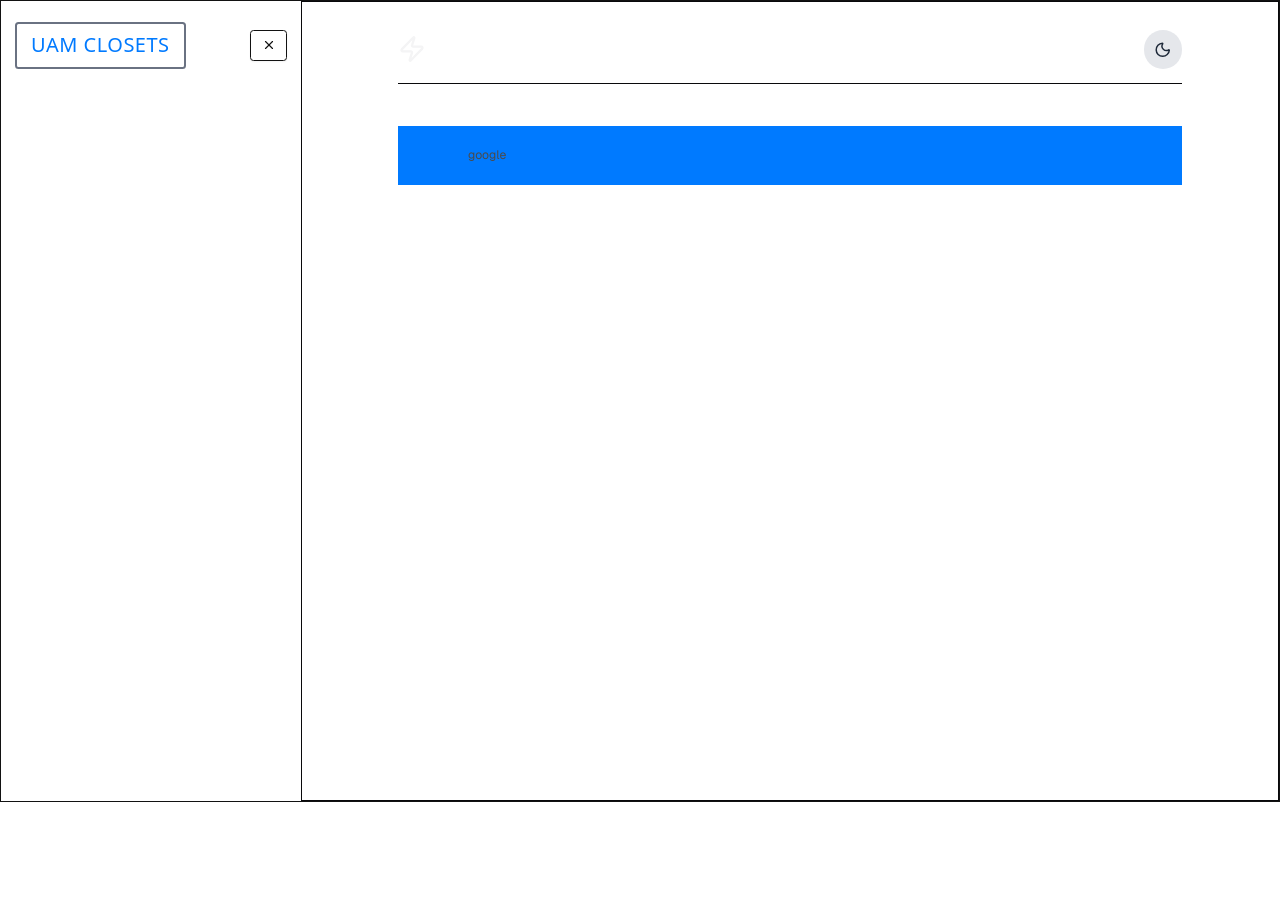
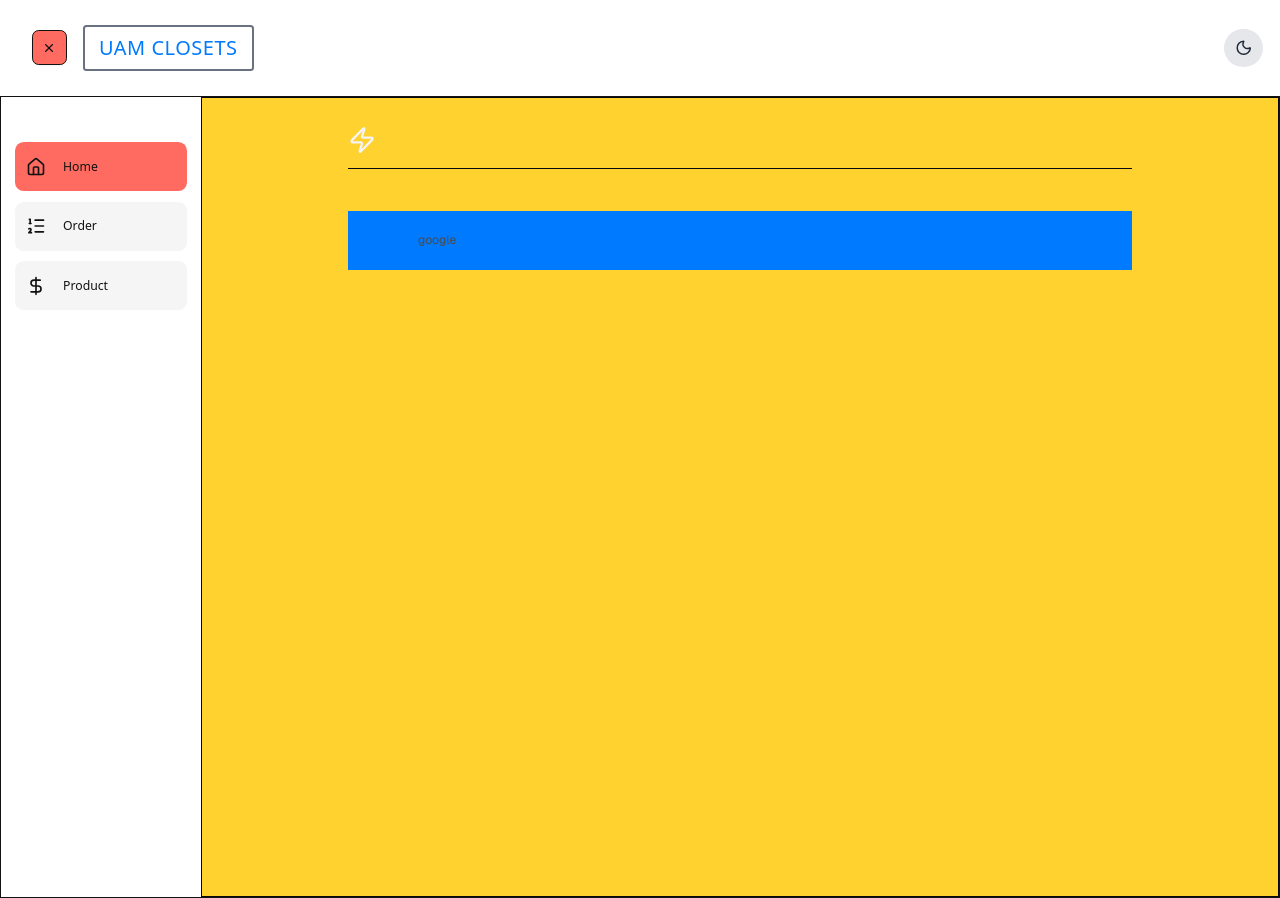
Before and after one commit to wetwan/dashboard-mamah, a Next.js app: page / in a window 1280 px wide. Both pictures are taken after a click on the button 51 px from the left and 30 px from the top of the page. Before the commit the page ends 802 px from the top, so only its background shows below. Built offline with nearby package versions, Linux system fonts and the light colour scheme.

Commit message:
side bar menu fiex , sidebar opens and closees on all screen

```diff
--- /dev/null
+++ b/components/dashboardHeader.tsx
@@ -0,0 +1,39 @@
+import { useSideBar } from "@/src/store/sidebarStore";
+import { useTheme } from "@/src/store/themeStore";
+import React from "react";
+import Logo from "./logo";
+import { Button } from "./ui/button";
+import { Sidebar, X } from "lucide-react";
+import ThemeToggle from "./Themetoggle";
+
+const DashboardHeader = () => {
+  const { sideBar, toggleSideBar } = useSideBar();
+  const { colors } = useTheme();
+
+  const openSidebar = sideBar === "open";
+  return (
+    <div className="flex items-center justify-between lg:px-5 px-3">
+      <div
+        className={`flex flex-row-reverse items-center lg:px-4 p-1 w-[250px]
+          justify-between py-5
+        `}
+      >
+        <Logo />
+
+        <Button
+          style={{ backgroundColor: colors.coral1 }}
+          onClick={toggleSideBar}
+          variant="outline"
+          className=" rounded-md w-10 h-10"
+        >
+          {!openSidebar ? <Sidebar size={32} /> : <X size={32} />}
+        </Button>
+      </div>
+      <div className="">
+        <ThemeToggle />
+      </div>
+    </div>
+  );
+};
+
+export default DashboardHeader;
--- a/components/dashoardLayout.tsx
+++ b/components/dashoardLayout.tsx
@@ -3,6 +3,7 @@
 import React from "react";
 import { useTheme } from "@/src/store/themeStore";
 import { getThemeColors } from "@/src/hook/theme";
+import DashboardHeader from "./dashboardHeader";
 
 const DashboardLayout = ({ children }: { children: React.ReactNode }) => {
   const { theme } = useTheme();
@@ -14,10 +15,13 @@ const DashboardLayout = ({ children }: { children: React.ReactNode }) => {
       style={{
         backgroundColor: colors.background,
         color: colors.text1,
-        height: '100vh'
+        height: "100vh",
       }}
     >
-      <main>{children}</main>
+      <main>
+        <DashboardHeader />
+        {children}
+      </main>
     </div>
   );
 };
--- a/components/logo.tsx
+++ b/components/logo.tsx
@@ -10,7 +10,7 @@ const Logo = () => {
   return (
     <div
       style={{ color: colors.primary }}
-      className="text-blue-700 flex items-center justify-center border-gray-500 uppercase text-[20px] my-2 p-4 py-2  border-2 rounded cursor-pointer tracking-wide"
+      className="flex items-center justify-center border-gray-500 uppercase text-[20px] my-2 p-4 py-2  border-2 rounded cursor-pointer tracking-wide"
       onClick={() => {
         router.push("/");
         scrollTo(0, 0);
--- /dev/null
+++ b/components/mobileSideBar.tsx
@@ -0,0 +1,64 @@
+"use client";
+
+import React from "react";
+import { useSideBar } from "@/src/store/sidebarStore";
+import { useTheme } from "@/src/store/themeStore";
+import { usePathname } from "next/navigation";
+import { DollarSignIcon, HomeIcon, ListOrderedIcon } from "lucide-react";
+import Link from "next/link";
+
+
+const menu = [
+  { name: "home", link: "/", Icon: HomeIcon },
+  { name: "order", link: "/order", Icon: ListOrderedIcon },
+  { name: "product", link: "/product", Icon: DollarSignIcon },
+];
+const MobileSideBar = () => {
+  const { sideBar } = useSideBar();
+  const { colors } = useTheme();
+  const pathname = usePathname();
+
+  const openSidebar = sideBar === "open";
+
+  return (
+    <div
+      className={`h-screen flex flex-col items-center transition-all duration-300 lg:hidden ${
+        openSidebar ? "w-[200px]" : "w-[85px]"
+      }`}
+
+    >
+      <div className="mt-10 px-4 w-full flex-1">
+        {menu.map(({ name, link, Icon }) => {
+          const active = pathname === link;
+
+          return openSidebar ? (
+            <Link
+              key={name}
+              href={link}
+              style={{
+                backgroundColor: active ? colors.coral1 : colors.card,
+              }}
+              className="mt-3 rounded-lg flex items-center gap-3 py-3 px-3 h-14 capitalize"
+            >
+              <Icon size={20} />
+              <span>{name}</span>
+            </Link>
+          ) : (
+            <Link
+              href={link}
+              key={name}
+              style={{
+                backgroundColor: active ? colors.coral1 : colors.card,
+              }}
+              className="mt-3 h-14 w-14 flex items-center justify-center rounded-lg"
+            >
+              <Icon size={22} />
+            </Link>
+          );
+        })}
+      </div>
+    </div>
+  );
+};
+
+export default MobileSideBar;
--- a/components/productLayour.tsx
+++ b/components/productLayour.tsx
@@ -2,12 +2,14 @@
 
 import React from "react";
 import SideBar from "./sideBar";
+import MobileSideBar from "./mobileSideBar";
 
 const ProductLayout = ({ children }: { children: React.ReactNode }) => {
   return (
-    <div className="flex border">
+    <div className="flex border relative">
       <div>
         <SideBar />
+        <MobileSideBar />
       </div>
       <main className="flex-1">{children}</main>
     </div>
--- a/components/sideBar.tsx
+++ b/components/sideBar.tsx
@@ -1,35 +1,78 @@
-import React from "react";
-import Logo from "./logo";
+import React, { useState } from "react";
 import { useSideBar } from "@/src/store/sidebarStore";
-import { Sidebar, X } from "lucide-react";
-import { Button } from "./ui/button";
 import { useTheme } from "@/src/store/themeStore";
+import { DollarSignIcon, HomeIcon, ListOrderedIcon } from "lucide-react";
+import { usePathname } from "next/navigation";
+import Link from "next/link";
+
+const menu = [
+  { name: "home", link: "/", Icon: HomeIcon },
+  { name: "order", link: "/order", Icon: ListOrderedIcon },
+  { name: "product", link: "/product", Icon: DollarSignIcon },
+];
 
 const SideBar = () => {
-  const { sideBar, toggleSideBar } = useSideBar();
+  const { sideBar } = useSideBar();
   const { colors } = useTheme();
+  const pathname = usePathname();
+
+  const [hoverIndex, setHoverIndex] = React.useState<number | null>(null);
 
   const openSidebar = sideBar === "open";
   return (
     <div
-      className={`p-3 bg-green-80 h-screen flex-col items-center justify-center ${
-        openSidebar ? "w-[300px] " : "w-[100px] bg-pink-00"
+      className={`h-screen flex flex-col items-center     duration-500 overflow-hidden transition-all max-lg:hidden ${
+        openSidebar ? "w-[200px]" : "w-[85px]"
       }`}
     >
-      <div
-        className={`flex items-center p-1 ${
-          openSidebar ? "justify-between" : "justify-center"
-        }`}
-      >
-        {openSidebar && <Logo />}
+      <div className="mt-10 px-4 w-full flex-1">
+        {menu.map(({ name, link, Icon }, i) => {
+          const active = pathname === link;
+          const isHovered = hoverIndex === i;
 
-        <Button
-          onClick={toggleSideBar}
-          variant="outline"
-          className=" text-text1 px-4 py-2 rounded "
-        >
-          {!openSidebar ? <Sidebar size={32} /> : <X size={32} />}
-        </Button>
+          return openSidebar ? (
+            <Link
+              onMouseEnter={() => setHoverIndex(i)}
+              onMouseLeave={() => setHoverIndex(null)}
+              key={name}
+              href={link}
+              style={{
+                backgroundColor: isHovered
+                  ? colors.text3 // hovered item
+                  : active
+                  ? colors.coral1 // active page
+                  : colors.card, // default
+                transition: "background-color 0.2s ease",
+              }}
+              className={`mt-3 rounded-lg flex items-center gap-3 py-3 px-3 h-14 capitalize`}
+            >
+              <Icon size={20} />
+              <span
+                className={`
+    whitespace-nowrap transition-all duration-300
+    ${openSidebar ? "opacity-100 ml-2" : "opacity-0 -ml-6"}
+  `}
+              >
+                {name}
+              </span>
+            </Link>
+          ) : (
+            <Link
+              href={link}
+              key={name}
+              style={{
+                backgroundColor: isHovered
+                  ? colors.text3 // hovered item
+                  : active
+                  ? colors.coral1 // active page
+                  : colors.card, // default
+              }}
+              className="mt-3 h-14 w-14 flex items-center justify-center rounded-lg"
+            >
+              <Icon size={22} />
+            </Link>
+          );
+        })}
       </div>
     </div>
   );
--- a/src/app/(dashboard)/layout.tsx
+++ b/src/app/(dashboard)/layout.tsx
@@ -5,7 +5,5 @@ export default function RootLayout({
 }: Readonly<{
   children: React.ReactNode;
 }>) {
-  return <ProductLayout>
-
-    {children}</ProductLayout>;
+  return <ProductLayout>{children}</ProductLayout>;
 }
--- a/src/app/(dashboard)/page.tsx
+++ b/src/app/(dashboard)/page.tsx
@@ -3,7 +3,6 @@
 import React from "react";
 
 import { Zap } from "lucide-react";
-import Themetoggle from "@/components/Themetoggle";
 import { useTheme } from "@/src/store/themeStore";
 import { getThemeColors } from "@/src/hook/theme";
 
@@ -46,14 +45,13 @@ const DashBoard: React.FC = () => {
   const { theme } = useTheme();
   const colors = getThemeColors(theme);
   return (
-    <div className="min-h-screen p-4 sm:p-8 bg-background text-foreground transition-colors duration-500 font-sans border bg-amber-300 dark:bg-amber-950">
+    <div className="min-h-screen p-4 sm:p-8  text-foreground transition-colors duration-500 font-sans border bg-amber-300 dark:bg-amber-950">
       <div className="max-w-4xl mx-auto space-y-12">
         {/* Header */}
         <header className="flex justify-between items-center pb-4 border-b border-border/50">
           <h1 className="text-3xl sm:text-4xl font-extrabold tracking-tight flex items-center">
             <Zap className="w-8 h-8 mr-2 text-secondary" />
           </h1>
-          <Themetoggle />
         </header>
 
         {/* Core UI Palette */}
```
